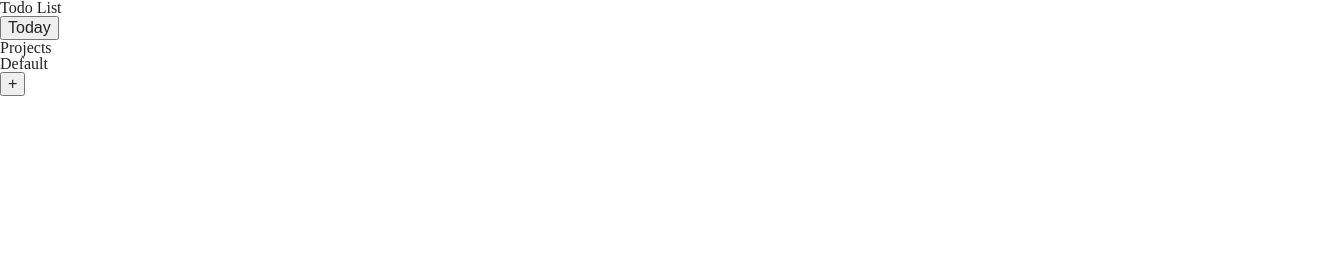
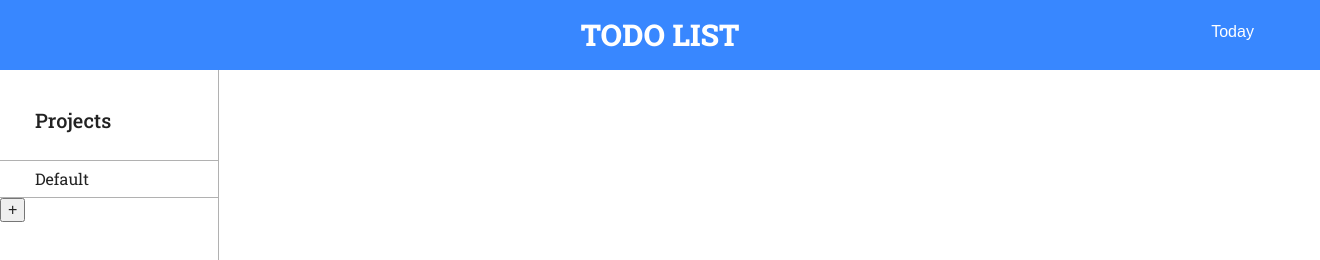
Before and after one commit to heldersrvio/todo-list, a plain HTML site: page index.html in a window 1280 px wide. Shown: the top 260 px of the page, 1320 px wide, since content can reach past the window. Drawn offline with Linux system fonts and the light colour scheme.

Commit message:
Initial CSS

```diff
--- a/index.html
+++ b/index.html
@@ -4,6 +4,7 @@
         <title>ToDo List</title>
         <link rel = "stylesheet" type = "text/css" href = "reset.css">
         <link rel = "stylesheet" type = "text/css" href = "style.css">
+        <link href="https://fonts.googleapis.com/css2?family=Roboto+Slab:wght@100;200;300;400;500;800&display=swap" rel="stylesheet">
     </head>
     <body>
         <script src= "main.js"></script>
--- a/style.css
+++ b/style.css
@@ -0,0 +1,100 @@
+html{
+    height: 100%;
+    width: 100%;
+}
+
+body{
+    min-height: 100%;
+    width: 100%;
+    font-family: 'Roboto Slab', serif;
+}
+
+#main-container{
+    position: absolute;
+    min-height: 100%;
+    width: 100%;
+}
+
+#top-bar{
+    width: 100%;
+    text-align: center;
+    padding: 20px;
+    background-color: rgb(56, 135, 255);
+    color: white;
+}
+
+#top-bar h1{
+    font-weight: 800;
+    text-transform: uppercase;
+    font-size: 30px;
+}
+
+#top-bar button{
+    background-color: transparent;
+    border-color: transparent;
+    color: white;
+}
+
+#top-bar button:hover{
+    font-size: 110%;
+}
+
+#today-container{
+    position: absolute;
+    left: 94%;
+    top: 20px;
+}
+
+#projects-tab{
+    position: absolute;
+    padding-top: 40px;
+    min-height: 100%;
+    width: 17%;
+    border-right: 1pt solid rgb(177, 177, 177);
+}
+
+.project-elements{
+    border-top: 1pt solid rgb(177, 177, 177);
+}
+
+#projects-tab-title{
+    font-weight: 500;
+    font-size: 20px;
+    padding-bottom: 30px;
+    padding-left: 35px;
+}
+
+.project-pv{
+    display: flex;
+    justify-content: space-between;
+    padding: 10px;
+    padding-left: 35px;
+    margin-top: 0px;
+    font-weight: 400;
+    border-bottom: 1pt solid rgb(177, 177, 177);
+}
+
+.project-pv:hover{
+    background-color: rgb(177, 177, 177);
+    color: white;
+}
+
+.project-pv button{
+    width: 18px;
+    height: 18px;
+    font-size: 13px;
+    text-align: center;
+    padding: 0px;
+    background-color: transparent;
+    color: rgba(255, 0, 0, 0.473);
+    border: 1pt solid transparent;
+    border-radius: 100%;
+}
+
+.project-pv h3:hover{
+    text-shadow: 0px 0px 10px black;
+}
+
+.project-pv button:hover{
+    color: red;
+}
```
Also changed, not shown: main.js.
